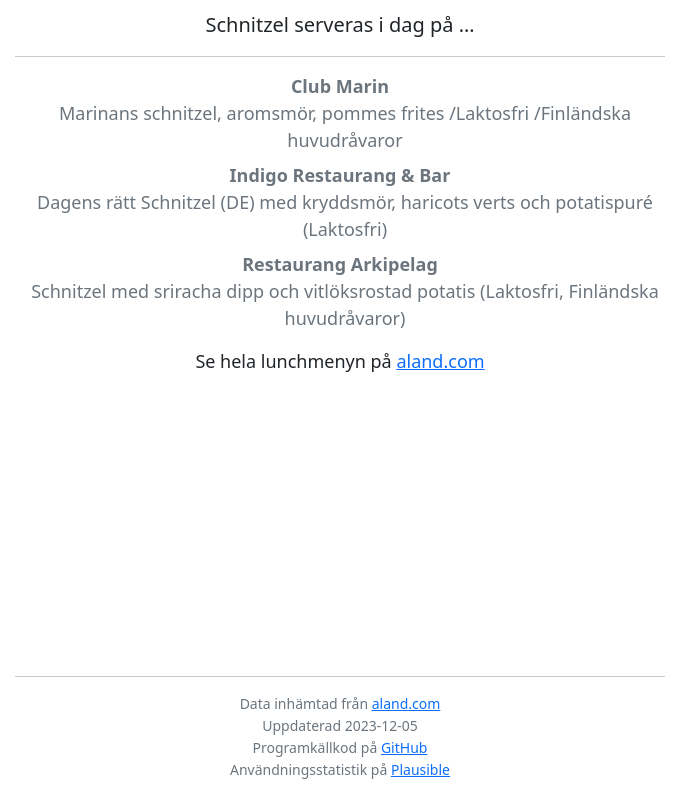
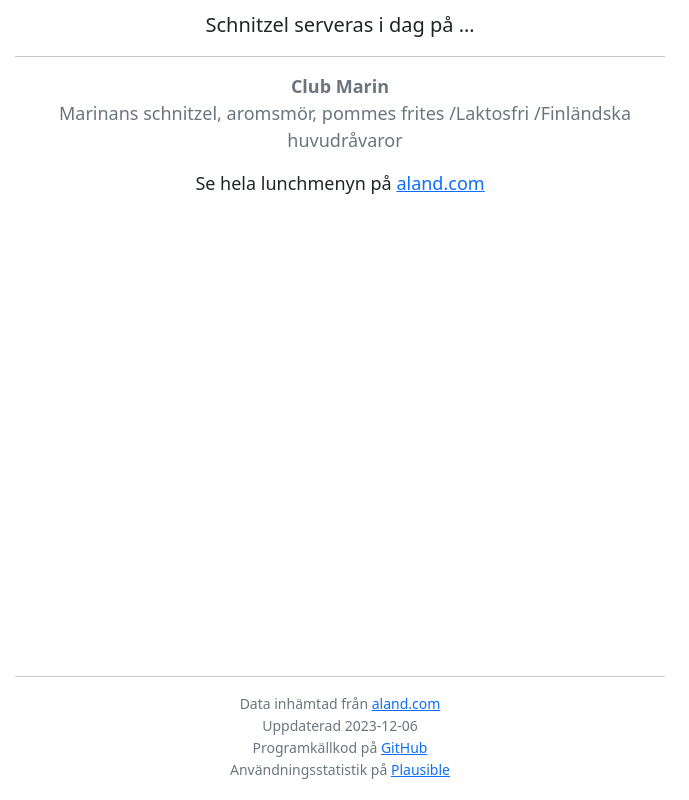
Before and after one commit to pheimdah/schnitzel.ax, a plain HTML site: page index.html in a window 1280 px wide. Shown: the whole page, without its empty margins (300-989 px from the left). Drawn offline with nearby package versions, Linux system fonts and the light colour scheme.

Commit message:
Deploying to gh-pages from  @ 4ddc3bdbfe4fddd6894aeb40dd3e924fc7521661 🚀

```diff
--- a/index.html
+++ b/index.html
@@ -69,12 +69,6 @@
 							<dt class="text-secondary">Club Marin</dt>
 							<dd class="text-muted font-italic" style="padding-left: 10px" >Marinans schnitzel, aromsmör, pommes frites  /Laktosfri /Finländska huvudråvaror</dd>
 
-							<dt class="text-secondary">Indigo Restaurang &amp; Bar</dt>
-							<dd class="text-muted font-italic" style="padding-left: 10px" >Dagens rätt Schnitzel (DE) med kryddsmör, haricots verts och potatispuré (Laktosfri)</dd>
-
-							<dt class="text-secondary">Restaurang Arkipelag</dt>
-							<dd class="text-muted font-italic" style="padding-left: 10px" >Schnitzel med sriracha dipp och vitlöksrostad potatis  (Laktosfri, Finländska huvudråvaror)</dd>
-
 					</dl>
 
 			<div>Se hela lunchmenyn på <a href="https://www.aland.com/lunch/">aland.com</a><br/></div>
@@ -85,7 +79,7 @@
 				<hr/>
 				<span class="text-muted">Data inhämtad från <a href="http://www.aland.com/" target="_blank">aland.com</a></span>
 				<br />
-				<span class="text-muted">Uppdaterad 2023-12-05</span>
+				<span class="text-muted">Uppdaterad 2023-12-06</span>
 				<br />
 				<span class="text-muted">Programkällkod på <a href="https://github.com/pheimdah/schnitzel.ax" target="_blank">GitHub</a></span>
 				<br />
```
